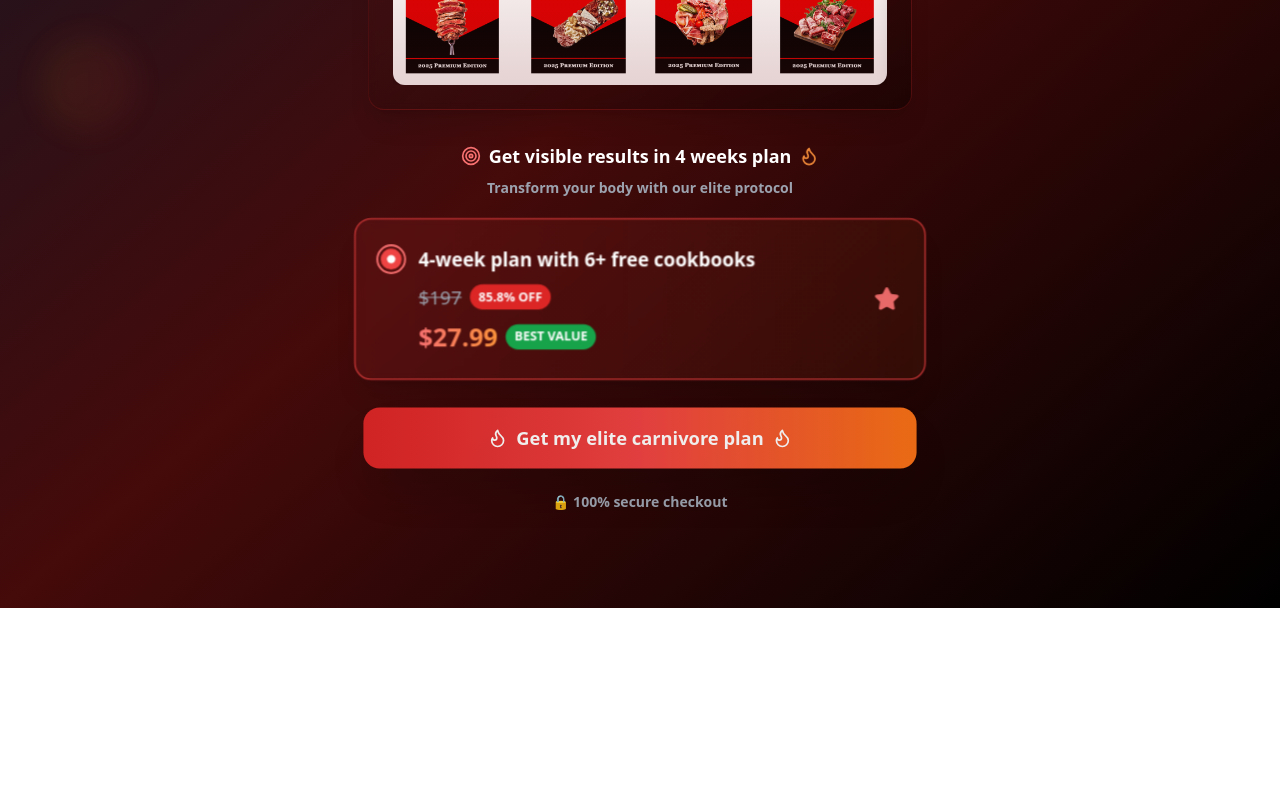
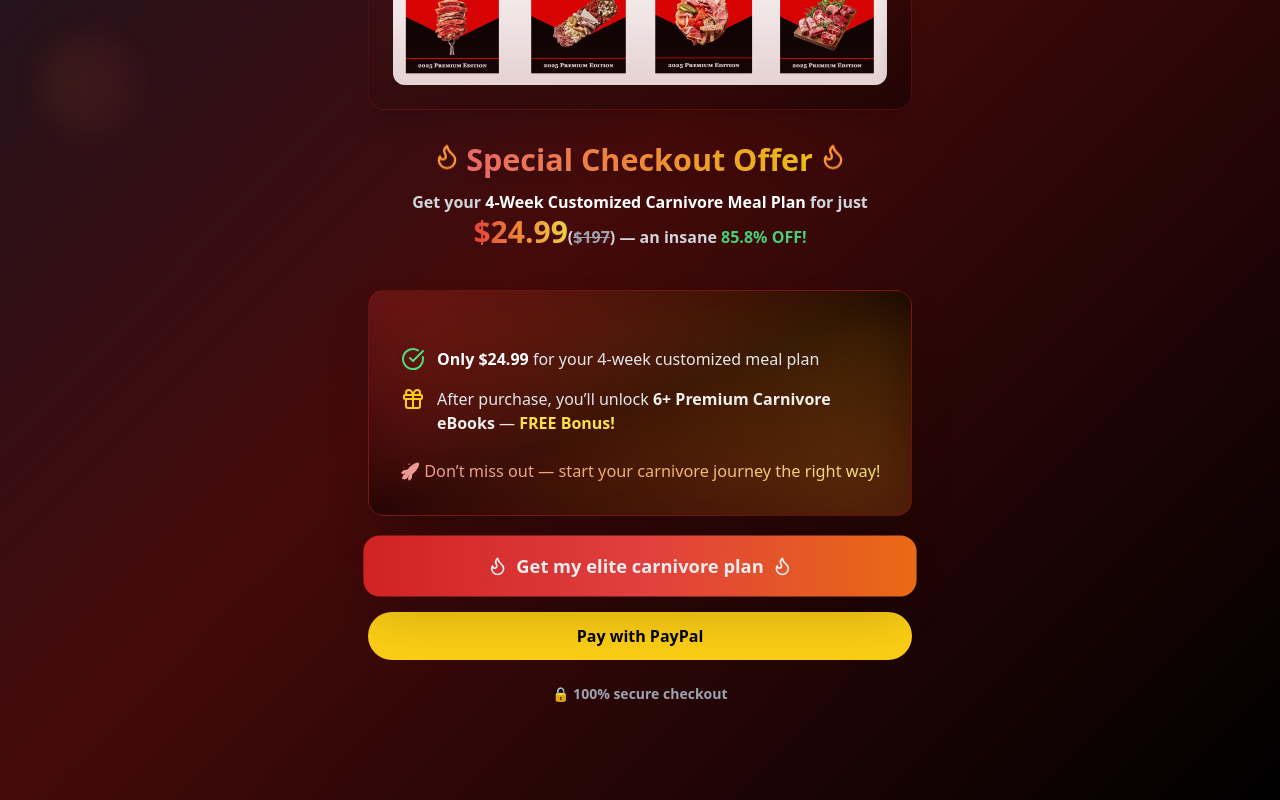
Before and after one commit to ahmedAsif112/carnivore-lifestyle, a Next.js app: page /step9 in a window 1280 px wide. Shown: the part 496-1296 px from the top of the page. Before the commit the page ends 1104 px from the top, so only its background shows below. Built offline with nearby package versions, Linux system fonts and the light colour scheme.

Commit message:
paypal added

```diff
--- a/src/components/Checkout.tsx
+++ b/src/components/Checkout.tsx
@@ -17,7 +17,21 @@ export default function PlanPage() {
     const [timeLeft, setTimeLeft] = useState(10 * 60);
     const [email, setEmail] = useState('');
     const [gender, setGender] = useState<'Male' | 'Female' | ''>('');
+    const handlePaypalCheckout = async () => {
+        const res = await fetch("/api/paypal", { method: "POST" });
 
+        if (!res.ok) {
+            alert("Failed to create PayPal order");
+            return;
+        }
+
+        const data = await res.json();
+        if (data?.url) {
+            window.location.href = data.url; // Redirect to PayPal checkout
+        } else {
+            alert("PayPal order creation failed");
+        }
+    };
     useEffect(() => {
         const interval = setInterval(() => {
             setTimeLeft((prev) => Math.max(prev - 1, 0));
@@ -133,6 +147,12 @@ export default function PlanPage() {
                 >
                     Get my plan
                 </button>
+                <button
+                    onClick={handlePaypalCheckout}
+                    className="mt-4 w-full bg-yellow-400 hover:bg-yellow-500 text-black font-semibold py-3 rounded-full transition"
+                >
+                    Pay with PayPal
+                </button>
             </div>
 
 
--- a/src/components/Step9.tsx
+++ b/src/components/Step9.tsx
@@ -1,7 +1,7 @@
 'use client';
 import { Carousel } from 'antd';
 import { useEffect, useState } from 'react';
-import { Flame, Crown, Timer, CheckCircle, Star, Target } from 'lucide-react';
+import { Flame, Crown, Timer, CheckCircle, Star, Target, Gift } from 'lucide-react';
 import collage from "../assets/collage.png"
 import collagetwo from "../assets/collagetwo.png"
 import Image from 'next/image';
@@ -19,7 +19,21 @@ export default function PlanPage() {
     const [timeLeft, setTimeLeft] = useState(10 * 60);
     const [email, setEmail] = useState('');
     const [gender, setGender] = useState<'Male' | 'Female' | ''>('');
+    const handlePaypalCheckout = async () => {
+        const res = await fetch("/api/paypal", { method: "POST" });
 
+        if (!res.ok) {
+            alert("Failed to create PayPal order");
+            return;
+        }
+
+        const data = await res.json();
+        if (data?.url) {
+            window.location.href = data.url; // Redirect to PayPal checkout
+        } else {
+            alert("PayPal order creation failed");
+        }
+    };
     useEffect(() => {
         const interval = setInterval(() => {
             setTimeLeft((prev) => Math.max(prev - 1, 0));
@@ -152,70 +166,59 @@ export default function PlanPage() {
                 </div>
 
                 {/* Plan Selection */}
-                <div className="text-center mb-4 sm:mb-6">
-                    <div className="flex items-center justify-center space-x-2 mb-2 flex-wrap">
-                        <Target className="w-4 h-4 sm:w-5 sm:h-5 text-red-400" />
-                        <h3 className="text-base sm:text-lg font-bold text-white text-center">Get visible results in 4 weeks plan</h3>
-                        <Flame className="w-4 h-4 sm:w-5 sm:h-5 text-orange-400 animate-pulse" />
+                <div className="text-center mb-6 sm:mb-10">
+                    <div className="flex items-center justify-center space-x-2 mb-3 flex-wrap">
+                        <Flame className="w-6 h-6 sm:w-7 sm:h-7 text-orange-400 animate-bounce" />
+                        <h2 className="text-xl sm:text-3xl font-extrabold text-transparent bg-clip-text bg-gradient-to-r from-red-400 via-orange-400 to-yellow-400 drop-shadow-lg animate-pulse">
+                            Special Checkout Offer
+                        </h2>
+                        <Flame className="w-6 h-6 sm:w-7 sm:h-7 text-orange-400 animate-bounce" />
                     </div>
-                    <p className="text-gray-400 text-xs sm:text-sm">Transform your body with our elite protocol</p>
+                    <p className="text-gray-300 text-sm sm:text-base max-w-2xl mx-auto leading-relaxed">
+                        Get your <span className="font-semibold text-white">4-Week Customized Carnivore Meal Plan {" "}</span>
+                        for just <span className="font-extrabold text-2xl sm:text-3xl text-transparent bg-clip-text bg-gradient-to-r from-red-500 via-orange-400 to-yellow-300 animate-pulse">$24.99</span>
+                        (<span className="line-through text-gray-400">$197</span>) — an insane
+                        <span className="text-green-400 font-bold animate-pulse"> 85.8% OFF!</span>
+                    </p>
                 </div>
 
-                <div className="space-y-3 sm:space-y-4 mb-6 sm:mb-8">
-                    {plans.map((plan) => (
-                        <label
-                            key={plan.id}
-                            className={`flex justify-between items-start sm:items-center border rounded-xl sm:rounded-2xl p-4 sm:p-6 cursor-pointer transition-all duration-300 ${selectedPlan === plan.id
-                                ? 'border-red-500 bg-gradient-to-r from-red-900/30 to-orange-900/20 shadow-xl backdrop-blur-sm transform scale-105'
-                                : 'border-red-800/30 bg-gradient-to-r from-red-900/20 to-black/40 hover:border-red-600/50 backdrop-blur-sm'
-                                }`}
-                        >
-                            <div className="flex items-start gap-3 sm:gap-4 flex-1">
-                                <div className="relative mt-1">
-                                    <input
-                                        type="radio"
-                                        name="plan"
-                                        checked={selectedPlan === plan.id}
-                                        onChange={() => setSelectedPlan(plan.id)}
-                                        className="w-4 h-4 sm:w-5 sm:h-5 accent-red-500 cursor-pointer"
-                                    />
-                                    {selectedPlan === plan.id && (
-                                        <div className="absolute -top-1 -left-1 w-6 h-6 sm:w-7 sm:h-7 border-2 border-red-400 rounded-full animate-pulse" />
-                                    )}
-                                </div>
-                                <div className="flex-1">
-                                    <div className="font-bold text-white text-base sm:text-lg mb-2">{plan.title}</div>
-                                    <div className="space-y-2">
-                                        <div className="flex items-center space-x-2 flex-wrap">
-                                            <span className="text-base sm:text-lg text-gray-400 line-through">$197</span>
-                                            <div className="bg-red-600 text-white text-xs px-2 py-1 rounded-full font-semibold">
-                                                85.8% OFF
-                                            </div>
-                                        </div>
-                                        <div className="flex items-center space-x-2 flex-wrap">
-                                            <span className="text-xl sm:text-2xl font-bold bg-gradient-to-r from-red-400 to-orange-400 bg-clip-text text-transparent">
-                                                {plan.newPrice}
-                                            </span>
-                                            <div className="bg-green-600 text-white text-xs px-2 py-1 rounded-full font-semibold">
-                                                BEST VALUE
-                                            </div>
-                                        </div>
-                                    </div>
-                                </div>
+                <div className="relative border border-red-800/60 rounded-2xl p-6 sm:p-8 bg-gradient-to-br from-red-900/50 via-black/60 to-orange-900/40 shadow-2xl backdrop-blur-md space-y-6 overflow-hidden">
+                    {/* glowing border animation */}
+                    <div className="absolute inset-0 rounded-2xl bg-gradient-to-r from-red-600/20 via-orange-500/20 to-yellow-500/20 blur-2xl animate-pulse"></div>
+
+                    <ul className="space-y-4 relative z-10">
+                        <li className="flex items-start space-x-3">
+                            <div className="relative">
+                                <CheckCircle className="w-6 h-6 text-green-400 animate-ping absolute opacity-75" />
+                                <CheckCircle className="w-6 h-6 text-green-400 relative" />
                             </div>
-                            {selectedPlan === plan.id && (
-                                <div className="text-red-400 ml-2 sm:ml-0">
-                                    <Star className="w-5 h-5 sm:w-6 sm:h-6 fill-current animate-pulse" />
-                                </div>
-                            )}
-                        </label>
-                    ))}
+                            <span className="text-gray-200 text-sm sm:text-base leading-snug">
+                                <span className="font-bold text-white">Only $24.99</span> for your 4-week customized meal plan
+                            </span>
+                        </li>
+
+                        <li className="flex items-start space-x-3">
+                            <div className="relative">
+                                <Gift className="w-6 h-6 text-yellow-400 animate-spin-slow" />
+                            </div>
+                            <span className="text-gray-200 text-sm sm:text-base leading-snug">
+                                After purchase, you’ll unlock <span className="font-bold text-white animate-pulse">6+ Premium Carnivore eBooks</span> — <span className="text-yellow-300 font-extrabold">FREE Bonus!</span>
+                            </span>
+                        </li>
+                    </ul>
+
+                    <div className="text-center mt-4 relative z-10">
+                        <p className="text-sm sm:text-base font-medium text-transparent bg-clip-text bg-gradient-to-r from-red-300 via-orange-300 to-yellow-200 animate-pulse">
+                            🚀 Don’t miss out — start your carnivore journey the right way!
+                        </p>
+                    </div>
                 </div>
+
 
                 {/* Checkout Button */}
                 <button
                     onClick={handleCheckout}
-                    className="w-full bg-gradient-to-r from-red-600 via-red-500 to-orange-500 hover:from-red-700 hover:via-red-600 hover:to-orange-600 text-white font-bold py-3 sm:py-4 rounded-xl sm:rounded-2xl transition-all duration-300 transform hover:scale-105 shadow-2xl animate-pulse"
+                    className="w-full bg-gradient-to-r mt-5 from-red-600 via-red-500 to-orange-500 hover:from-red-700 hover:via-red-600 hover:to-orange-600 text-white font-bold py-3 sm:py-4 rounded-xl sm:rounded-2xl transition-all duration-300 transform hover:scale-105 shadow-2xl animate-pulse"
                 >
                     <div className="flex items-center justify-center space-x-2">
                         <Flame className="w-4 h-4 sm:w-5 sm:h-5" />
@@ -223,7 +226,12 @@ export default function PlanPage() {
                         <Flame className="w-4 h-4 sm:w-5 sm:h-5" />
                     </div>
                 </button>
-
+                <button
+                    onClick={handlePaypalCheckout}
+                    className="mt-4 w-full bg-yellow-400 hover:bg-yellow-500 text-black font-semibold py-3 rounded-full transition"
+                >
+                    Pay with PayPal
+                </button>
                 {/* Trust Indicators */}
                 <div className="mt-4 sm:mt-6 text-center">
                     <p className="text-gray-400 text-xs sm:text-sm">
```
Also changed, not shown: src/app/api/paypal/route.tsx (added, +74 -0 lines).
